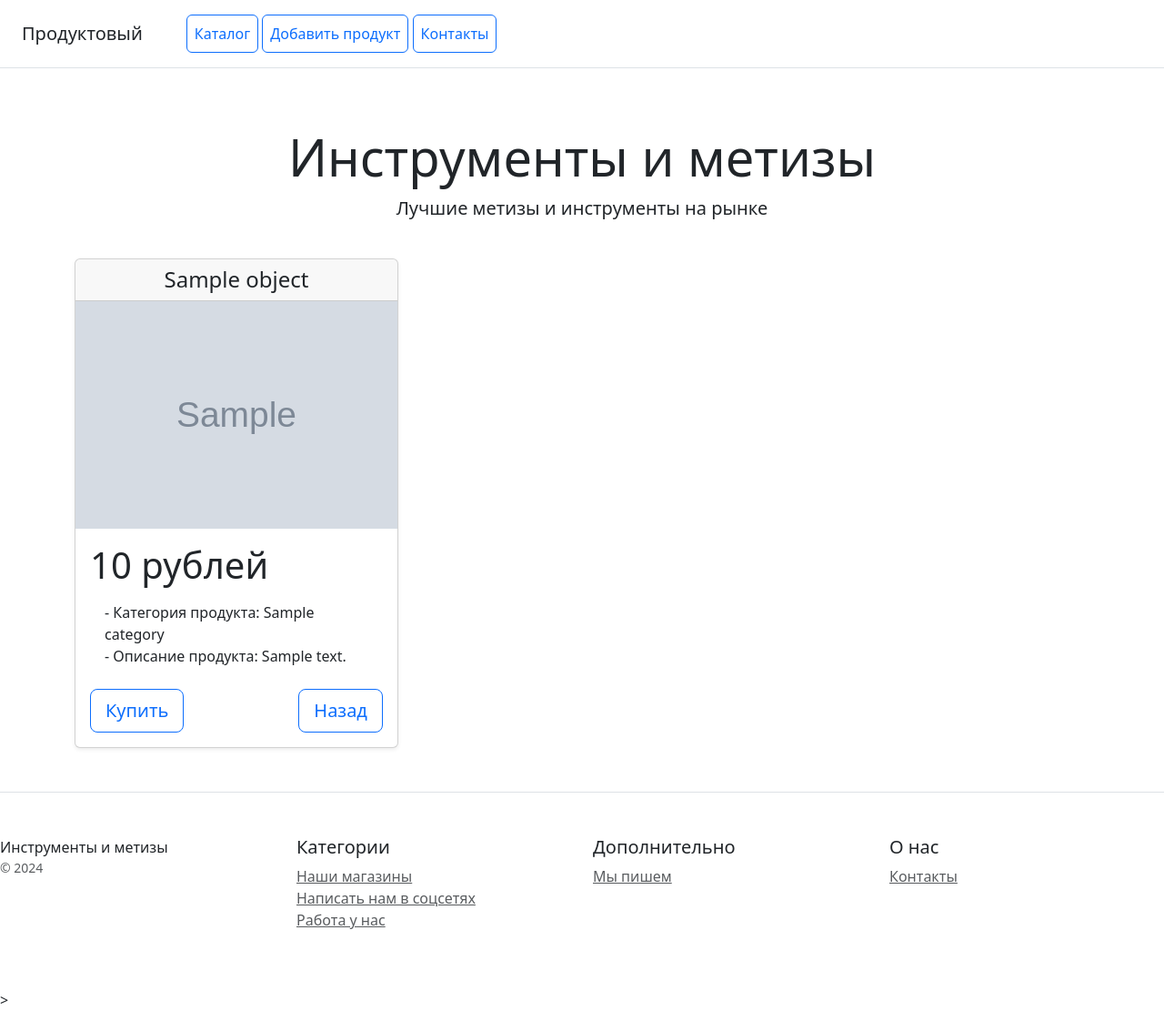
After one commit to BazilioSan/Django23, a Django app: template catalog/templates/catalog/product_details.html in a window 1280 px wide. The commit adds this page. Shown: the whole page at 91% size. Run offline with Django 4.2, Linux system fonts and the light colour scheme; the template is opened without the code that fills it: most values are stand-ins (such as "Sample title", 1, 10 or a date in 2020); grey boxes marked "Sample" are stand-in pictures; some libraries are stand-ins or nearby versions.

Commit message:
init 25, правки по CRUD промежуточно

```diff
--- a/catalog/templates/base_template.html
+++ b/catalog/templates/catalog/base_template.html
@@ -10,7 +10,7 @@
 
 <body>
     <div class="d-flex flex-column flex-md-row align-items-center p-3 px-md-4 mb-3 bg-white border-bottom box-shadow">
-        {% include 'header.html' %}
+        {% include 'catalog/header.html' %}
     </div>
     <div class="pricing-header px-3 py-3 pt-md-5 pb-md-4 mx-auto text-center">
         <h1 class="display-4">Инструменты и метизы</h1>
--- /dev/null
+++ b/catalog/templates/catalog/header.html
@@ -0,0 +1,9 @@
+
+<header>
+    <h5 class="my-0 mr-md-auto font-weight-normal">Продуктовый</h5>
+</header>
+<nav class="ms-5">
+        <a class="p-2 btn btn-outline-primary" href="/">Каталог</a>
+        <a class="p-2 btn btn-outline-primary" href="{% url 'catalog:product_create' %}">Добавить продукт</a>
+        <a class="p-2 btn btn-outline-primary" href="contacts/">Контакты</a>
+    </nav>
--- /dev/null
+++ b/catalog/templates/catalog/product_details.html
@@ -0,0 +1,36 @@
+{% extends 'catalog/base_template.html' %}
+
+{% load my_tags %}
+
+{% block title %}Подробнее о продукте{% endblock %}
+
+{% block content %}
+
+<div class="container">
+    <div class="row row-cols-1 row-cols-sm-2 row-cols-md-3 g-4">
+        <div class="col">
+          <div class="card shadow-sm">
+              <div class="card-header">
+                  <h4 class="my-0 font-weight-normal text-center">{{ object.title }}</h4>
+              </div>
+              <img src="{{ product.image | media_filter }}" width="100%" height="250">
+              <div class="card-body">
+                <h1 class="card-title pricing-card-title">{{ object.price }} рублей</h1>
+                <ul class="list-unstyled mt-3 mb-4 text-start m-3">
+                    <li>- Категория продукта: {{ object.category }}</li>
+                    <li>- Описание продукта: {{ object.description | truncatechars:100 }}</li>
+                </ul>
+              <div class="d-flex justify-content-between align-items-center">
+                    <div class="btn-group">
+                        <a class="btn btn-lg btn-block btn-outline-primary" href="#" role="button">Купить</a>
+                    </div>
+                    <div class="btn-group">
+                        <a class="btn btn-lg btn-block btn-outline-primary" href="{% url 'catalog:product_list' %}" role="button">Назад</a>
+                    </div>
+              </div>
+            </div>
+          </div>
+        </div>
+    </div>
+</div>
+{% endblock %}
--- a/catalog/templates/contacts.html
+++ b/catalog/templates/contacts.html
@@ -1,4 +1,4 @@
-{% extends 'base_template.html' %}
+{% extends 'catalog/base_template.html' %}
 
 {% block title %}Наши контакты{% endblock %}
 
--- a/catalog/views.py
+++ b/catalog/views.py
@@ -5,7 +5,7 @@ from .models import Product
 def home(request):
     products = Product.objects.all()
     context = {"products": products}
-    return render(request, "home.html", context)
+    return render(request, "product_list.html", context)
 
 def contacts(request):
     if request.method == "POST":
```
Also changed, not shown: catalog/templates/catalog/product_form.html (added, +14 -0 lines), catalog/templates/catalog/product_list.html (renamed from catalog/templates/product_details.html, +10 -9 lines), catalog/templates/home.html (deleted, +0 -37 lines), catalog/urls.py (+4 -3 lines).
